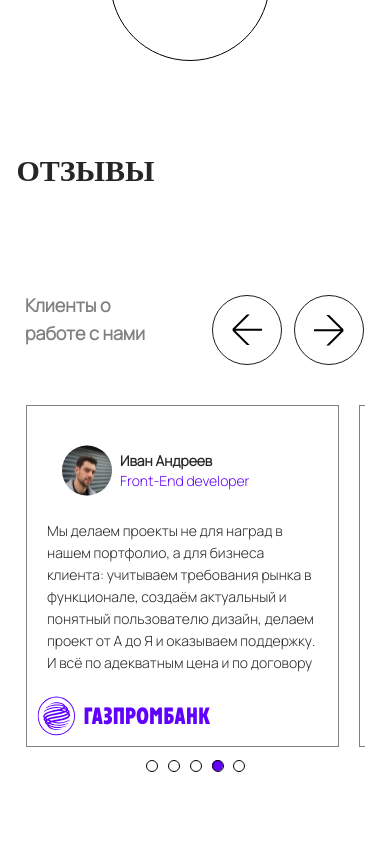
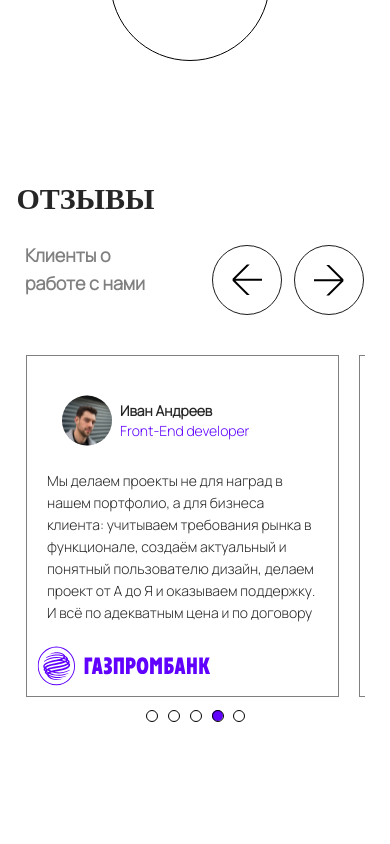
Before and after one commit to adisovaa/Polydev, a React (Create React App) app: page / in a window 390 px wide. Shown: the part 5200-6044 px from the top of the page. Built offline with nearby package versions, Linux system fonts and the light colour scheme; a web font is replaced by a local one.

Commit message:
fixed styles

```diff
--- a/src/component/UI/content/review/Review.css
+++ b/src/component/UI/content/review/Review.css
@@ -73,7 +73,7 @@
     }
     .reviewTitle {
         position: absolute;
-        margin: -40% -5%;
+        margin: -20% -5%;
     }
     .reviewTitle h1 {
         font-size: 30px;
@@ -90,7 +90,7 @@
         border: 1px solid gray;
     }
     .review {
-        margin-top: 230px;
+        margin-top: 180px;
     }
     .review_items_title h1 {
         font-size: 18px;
@@ -120,7 +120,7 @@
     }
     @media not all and (min-resolution:.001dpcm) { @media {
         .reviewTitle {
-            margin: -18% 2%;
+            margin: -16% 2%;
         }
         .review_items_title h1 {
             width: 40%;
--- a/src/component/UI/header/Header.css
+++ b/src/component/UI/header/Header.css
@@ -198,5 +198,9 @@
         font-size: 14px;
         font-weight: 700;
     }
-
+    @media not all and (min-resolution:.001dpcm) { @media {
+        .mobile_button {
+            margin-top: 162px;
+        }
+    }}
 }
```
